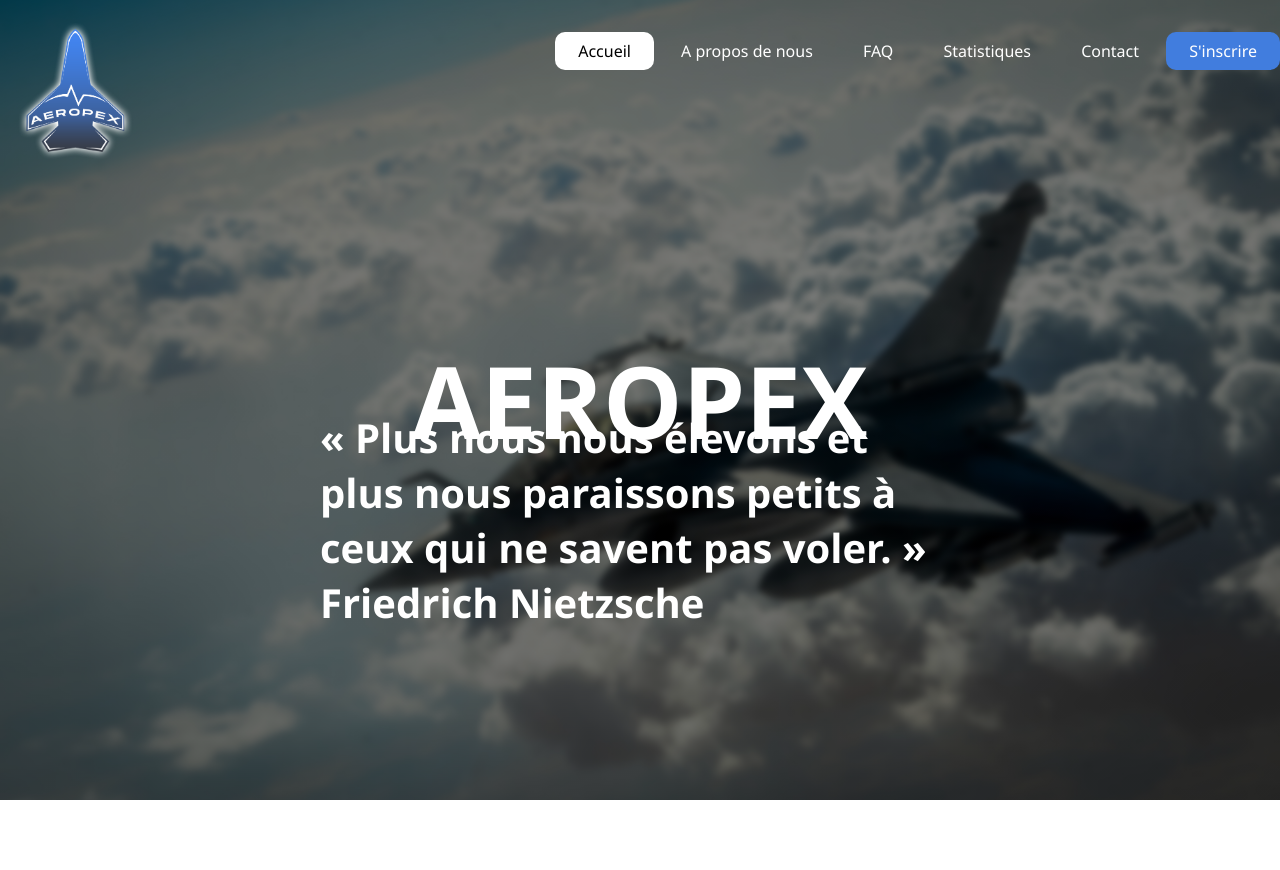
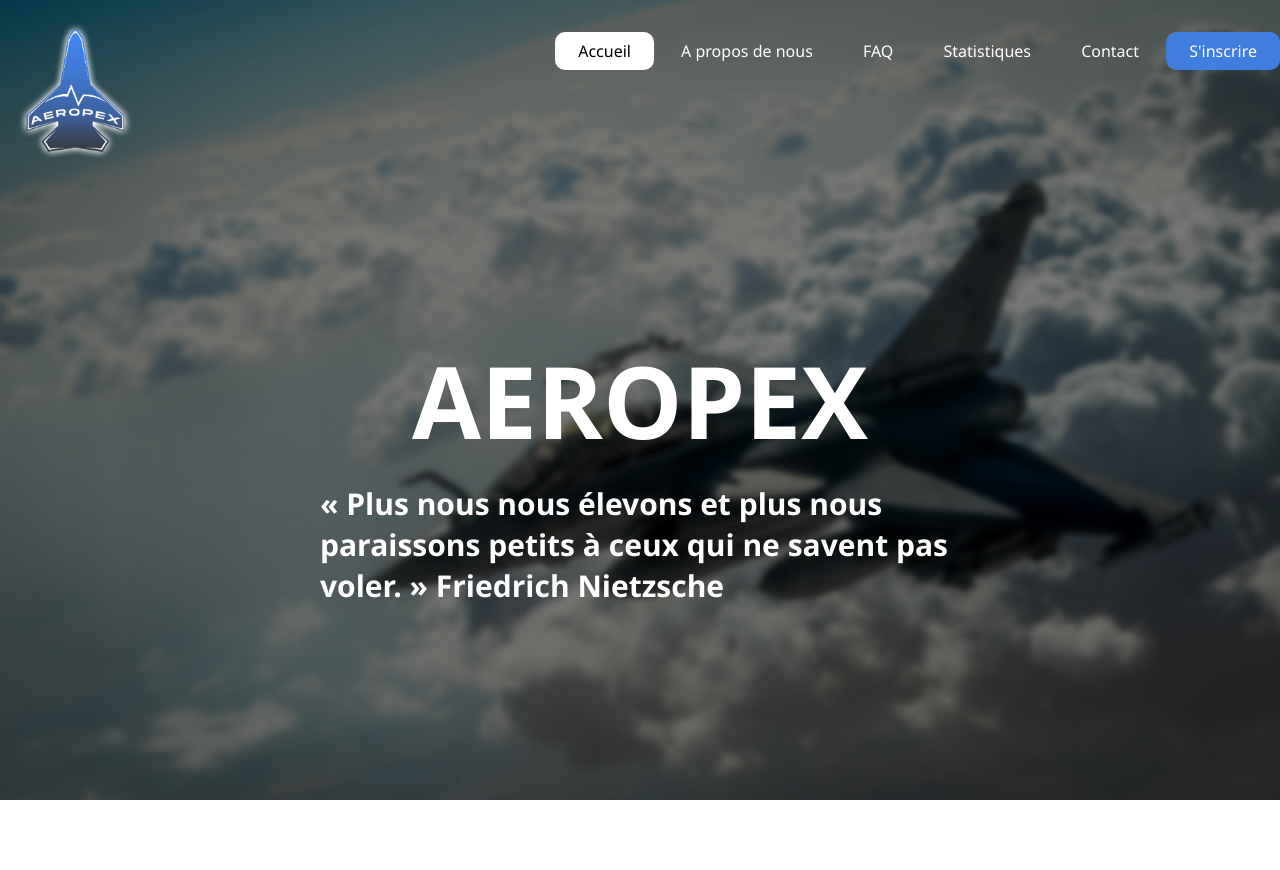
Before and after one commit to karol-kubik/karol-kubik.github.io, a PHP site: page / in a window 1280 px wide. Shown: the top 870 px of the page. Run offline with PHP 8.4, Linux system fonts and the light colour scheme; some libraries are stand-ins or nearby versions.

Commit message:
Update style.css

```diff
--- a/style.css
+++ b/style.css
@@ -71,14 +71,14 @@ ul li.account a{
 
 .intro{
     position: absolute;
-    top: 65%;
+    top: 68%;
     left: 50%;
     transform: translate(-50%,-50%);
 }
 
 .intro h2{
     color: white;
-    font-size: 40px;
+    font-size: 30px;
 }
 
 .page-wrapper{
```
